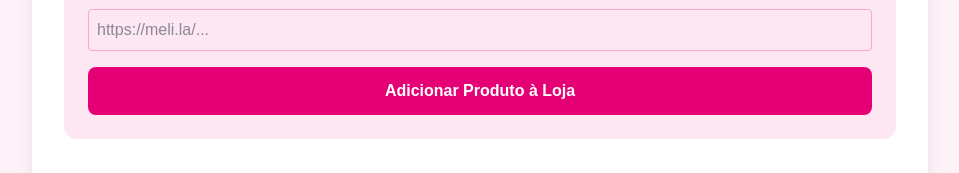
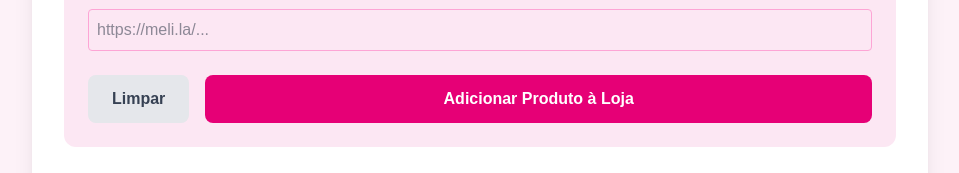
Before and after one commit to piorgamer-svg/mundo-dos-gatos, a Next.js app: page /tititica-painel in a window 1280 px wide. Shown: the part 746-919 px from the top of the page, without its empty margins (160-1119 px from the left). Built offline with nearby package versions, Linux system fonts and the light colour scheme; no server answers; the database is empty; sample sign-in values are in the browser's storage.

Commit message:
feat: adiciona botao para limpar formulario de cadastro

```diff
--- a/src/app/tititica-painel/ProductForm.tsx
+++ b/src/app/tititica-painel/ProductForm.tsx
@@ -22,6 +22,14 @@ export default function ProductForm({ addProductAction, existingCategories = []
       if (searchParams.get('imageUrl')) setImageUrl(searchParams.get('imageUrl') || '');
     }
   }, [searchParams]);
+
+  const handleClear = () => {
+    setOriginalUrl('');
+    setTitle('');
+    setPrice('');
+    setImageUrl('');
+    setCategory('');
+  };
 
   return (
     <form action={addProductAction} className="space-y-4">
@@ -86,9 +94,14 @@ export default function ProductForm({ addProductAction, existingCategories = []
         <label className="block font-semibold mb-1 text-pink-600">Seu Link de Afiliado *</label>
         <input type="url" name="affiliateUrl" required className="w-full border p-2 rounded border-pink-300" placeholder="https://meli.la/..." />
       </div>
-      <button type="submit" className="bg-pink-600 text-white font-bold py-3 px-6 rounded-lg w-full hover:bg-pink-700 transition">
-        Adicionar Produto à Loja
-      </button>
+      <div className="flex gap-4 pt-2">
+        <button type="reset" onClick={handleClear} className="bg-gray-200 text-gray-700 font-bold py-3 px-6 rounded-lg hover:bg-gray-300 transition">
+          Limpar
+        </button>
+        <button type="submit" className="flex-1 bg-pink-600 text-white font-bold py-3 px-6 rounded-lg hover:bg-pink-700 transition">
+          Adicionar Produto à Loja
+        </button>
+      </div>
     </form>
   );
 }
```
